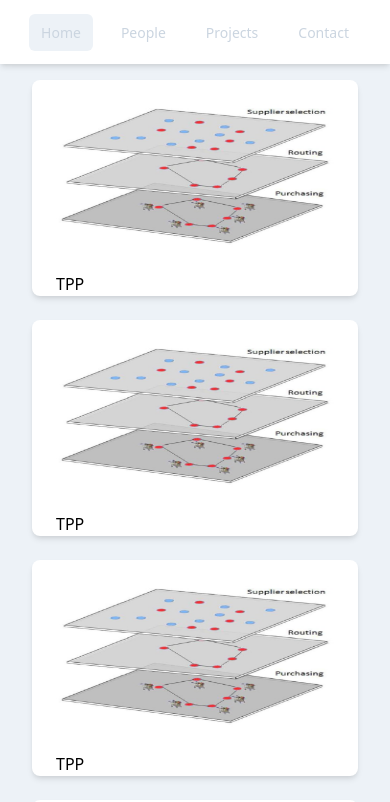
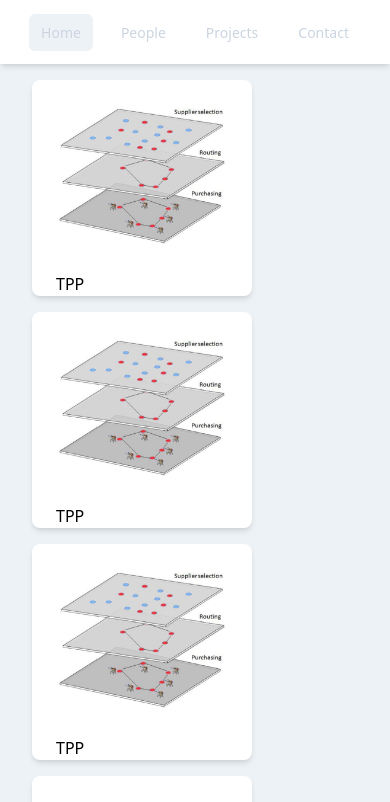
Before and after one commit to lejoss/opentech, a React (Create React App) app in the folder frontend/: page /projects in a window 390 px wide. Shown: the top 802 px of the page. Built offline with nearby package versions, Linux system fonts and the light colour scheme.

Commit message:
added responsive styles

```diff
--- a/frontend/src/App.js
+++ b/frontend/src/App.js
@@ -8,7 +8,7 @@ import {
 
 function App() {
   return (
-    <div className="container h-full">
+    <div className="container h-full min-w-full md:h-screen">
       <Header />
       <Switch>
         <Route component={() => <h1>home</h1>} exact path="/" />
--- a/frontend/src/components/Header/Header.js
+++ b/frontend/src/components/Header/Header.js
@@ -5,10 +5,9 @@ import {
 // className="hidden md:block"
 function Header() {
   return (
-    <nav className="fixed bg-white shadow-md w-full">
-      <div className="max-w-7xl mx-auto px-4 sm:px-6 lg:px-8">
-        <div className="flex items-center justify-center h-16">
-          <div className="flex items-center">
+    <nav className="fixed h-16 w-full bg-white shadow-md">
+      <div className="max-w-7xl h-full mx-auto px-4 sm:px-6 lg:px-8">
+        <div className="h-full flex items-center justify-center sm:justify-start ">
           <div className="md:ml-10 flex items-baseline space-x-4">
             <Link to="/" className="bg-gray-200 text-gray-400 px-3 py-2 rounded-md text-sm font-medium">Home</Link>
             <Link to="/people" className="text-gray-400 hover:bg-gray-200 hover:text-gray-400 px-3 py-2 rounded-md text-sm font-medium"
@@ -20,7 +19,6 @@ function Header() {
           </div>
         </div>
       </div>
-      </div>
     </nav>
   );
 }
--- a/frontend/src/components/Projects/ProjectCard.js
+++ b/frontend/src/components/Projects/ProjectCard.js
@@ -12,7 +12,7 @@ function ProjectCard() {
 		return setHover(false);
 	}
 	return (
-		<div className="md:w-1/4 mb-6" onMouseOver={handleOnMouseOver} onMouseOut={handleOnMouseOut}>
+		<div className="md:w-1/4 pb-4 sm:pb-0 sm:m-4" onMouseOver={handleOnMouseOver} onMouseOut={handleOnMouseOut}>
 			<Link to="/projects/1/intro">
 				<div className="cursor-pointer shadow-md bg-white rounded-lg">
 					{
--- a/frontend/src/components/Projects/ProjectDetail.js
+++ b/frontend/src/components/Projects/ProjectDetail.js
@@ -3,9 +3,9 @@ import { Switch, Link, Route, useRouteMatch, useParams } from 'react-router-dom'
 
 function Introduction() {
 	return (
-		<div>
-			<div className="mb-4">
-				<p className="text-center">The Traveling Purchaser Problem (TPP) considers a set of products to be purchased and a set
+		<div className="md:p-8">
+			<img className="md:h-48 md:float-right" src="/images/tpp.jpeg" alt="tpp" />
+			<p className="mb-4 text-center md:text-left ">The Traveling Purchaser Problem (TPP) considers a set of products to be purchased and a set
 				of
 				markets that
 				offer the products at different prices. The objective is to find a tour that minimizes the cost of buying all
@@ -21,10 +21,9 @@ function Introduction() {
 				case, known as the restricted TPP, implies that several markets may have to be visited to comply with demand
 				constraints. In this paper, we focus on the Unrestricted Asymmetric Traveling Purchaser Problem (UATPP) and the
 							Unrestricted Symmetric Traveling Purchaser Problem (USTPP).</p>
-			</div>
-			<img src="/images/tpp.jpeg" alt="tpp" />
 
 		</div>
+
 	)
 }
 
@@ -44,7 +43,7 @@ function ProjectDetail() {
 
 	return (
 		<main>
-			<section className="pt-20">
+			<section className="h-full pt-20">
 				<article className="bg-white shadow-sm rounded-md p-8">
 					<p className="text-center text-3xl text-gray-700">Traveling Purchased Problem</p>
 					<hr className="mt-4 mb-8" />
--- a/frontend/src/components/Projects/ProjectView.js
+++ b/frontend/src/components/Projects/ProjectView.js
@@ -2,8 +2,10 @@ import ProjectCard from './ProjectCard';
 
 function ProjectView() {
 	return (
-		<main className="bg-gray-200">
-			<section id="section-projects" className="flex flex-col px-8 pt-20 md:flex-wrap  ">
+		<main id="projects-view" className="h-full bg-gray-200">
+			<section id="section-projects" className=" flex flex-wrap px-8 py-20 ">
+				<ProjectCard />
+				<ProjectCard />
 				<ProjectCard />
 				<ProjectCard />
 				<ProjectCard />
```
Lines whose indentation alone changed are shown as unchanged.
